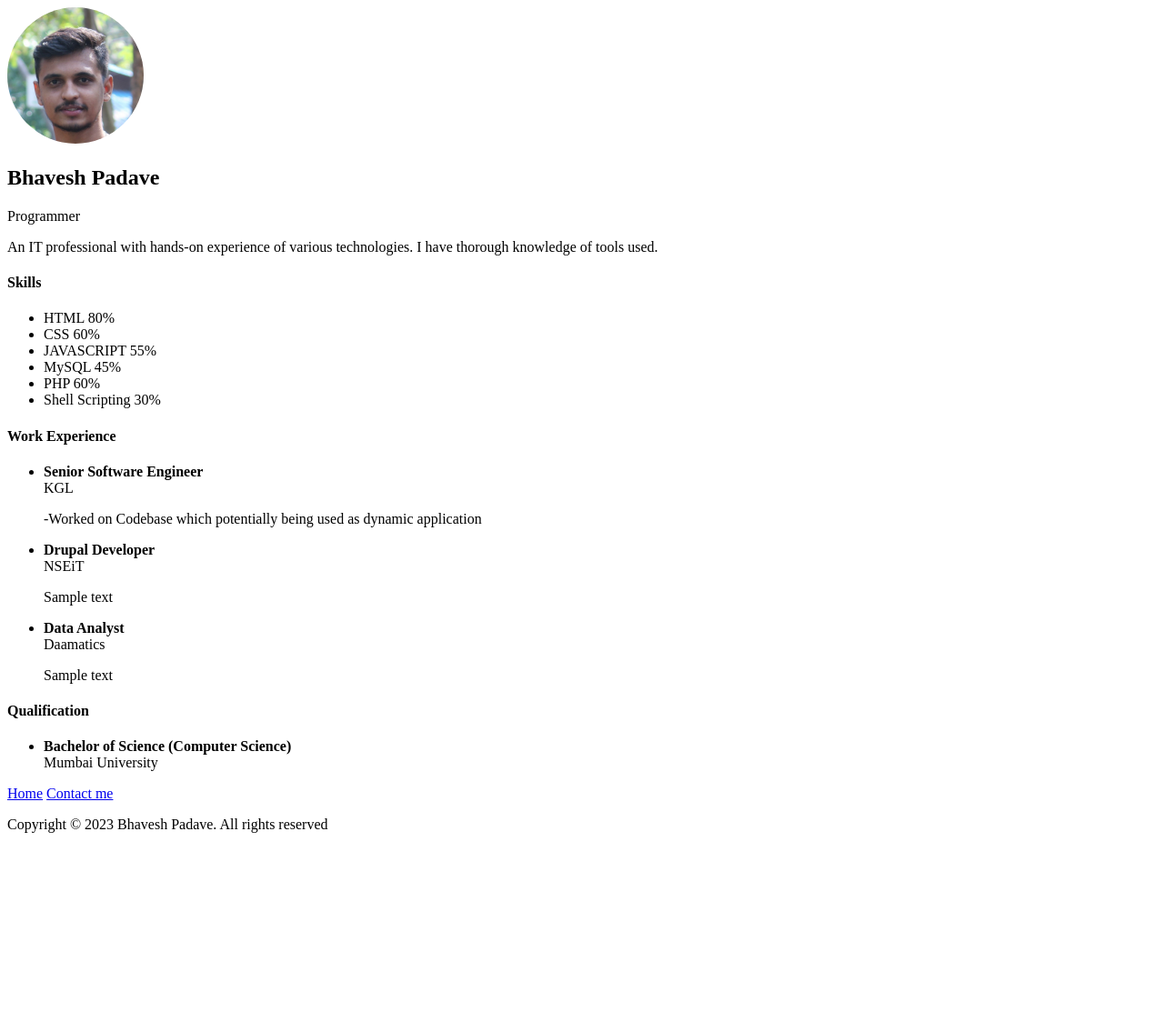
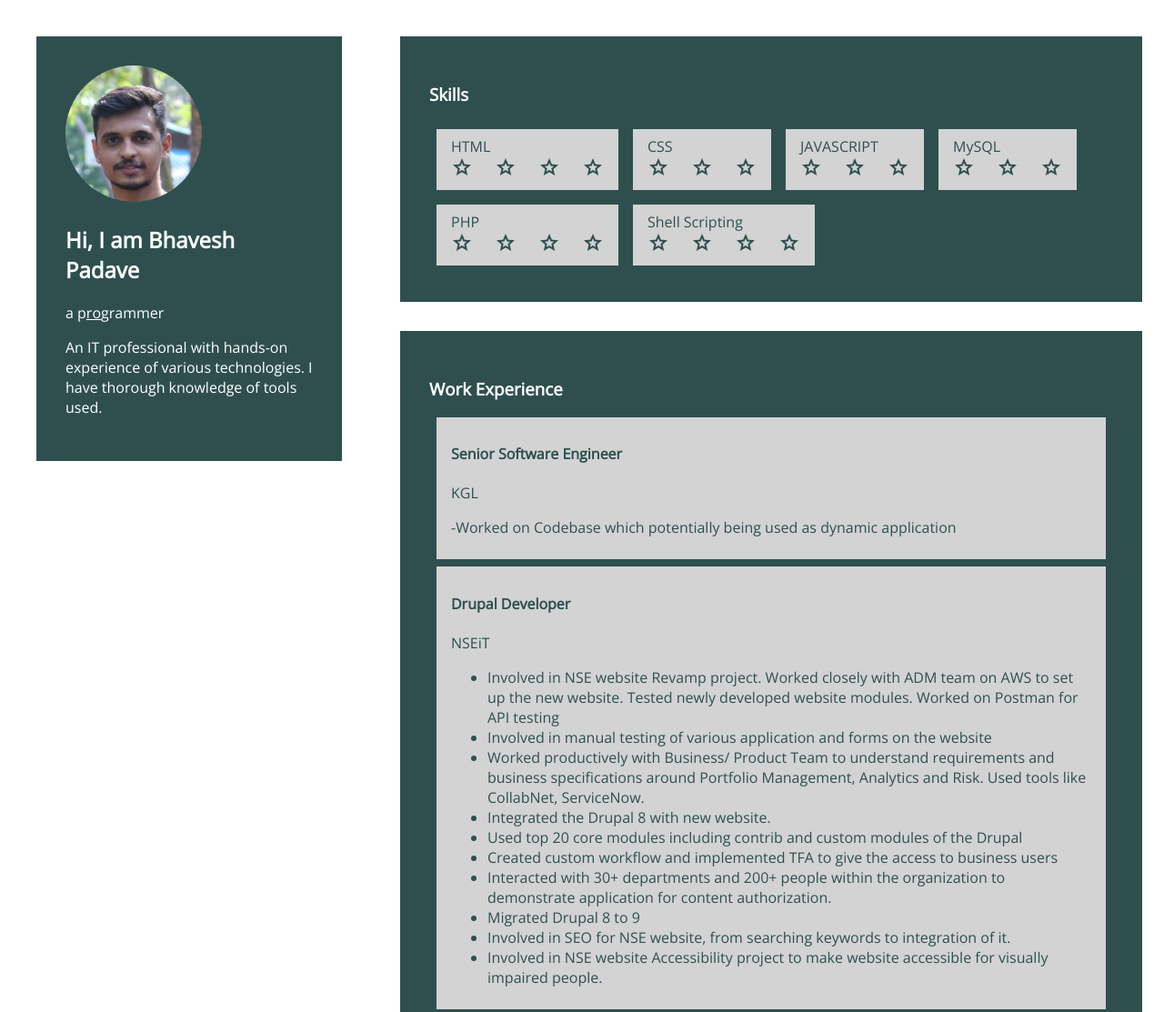
Before and after one commit to bhaveshpadave/bhavesh_resume, a plain HTML site: page index.html in a window 1280 px wide. Shown: the top 1113 px of the page at 91% size. Before the commit the page ends 932 px from the top, so only its background shows below. Drawn offline with nearby package versions, Linux system fonts and the light colour scheme.

Commit message:
Add style.css and modify index and contact page

```diff
--- a/index.html
+++ b/index.html
@@ -1,51 +1,123 @@
 <!DOCTYPE html>
-<head><title>My Resume</title></head>
+<head>
+    <title>My Resume</title>
+    <link rel="stylesheet" href="style.css">
+    <!-- icon link -->
+    <link rel="stylesheet" href="https://fonts.googleapis.com/css2?family=Material+Symbols+Outlined:opsz,wght,FILL,GRAD@20..48,100..700,0..1,-50..200" />
+    <!-- Font link -->
+    <link rel="preconnect" href="https://fonts.googleapis.com">
+    <link rel="preconnect" href="https://fonts.gstatic.com" crossorigin>
+    <link href="https://fonts.googleapis.com/css2?family=Open+Sans&display=swap" rel="stylesheet">
+</head>
 <body>
     <header>
-        <div id="introduction">
+        <div id="introduction" class="introduction">
+            <div class="container">
                 <div class="photo"><img style="border-radius: 50%;" alt="my-photo" src="images/me.jpg" height="150" width="150" ></div>
-            <h2>Bhavesh Padave</h2>
-            <p>Programmer</p>
+                <h2>Hi, I am Bhavesh Padave</h2>
+                <p>a p<u>ro</u>grammer</p>
+                <div id="summary">
+                    <h3 hidden>Summary</h3>
+                    <p>An IT professional with hands-on experience of various technologies. I have thorough knowledge of tools used.</p>
+                </div>
+            </div>
         </div>
     </header>
     <main>
-        <div id="summary">
-            <h4 hidden>Summary</h4>
-            <p>An IT professional with hands-on experience of various technologies. I have thorough knowledge of tools used.</p>
+        <div id="skills" class="container">
+            <h3>Skills</h3>
+            <div class="flex">
+                <div class="flex-card">HTML</br>
+                    <span class="material-symbols-outlined">star  star star star
+                    </span>
                 </div>
-        <div id="skills">
-            <h4>Skills</h4>
+                <div class="flex-card">CSS</br>
+                    <span class="material-symbols-outlined">star  star star
+                    </span>
+                </div>
+                <div class="flex-card">JAVASCRIPT</br>
+                    <span class="material-symbols-outlined">star  star star
+                    </span>
+                </div>
+                <div class="flex-card">MySQL</br>
+                    <span class="material-symbols-outlined">star  star star
+                    </span>
+                </div>
+                <div class="flex-card">PHP</br>
+                    <span class="material-symbols-outlined">star  star star star
+                    </span>
+                </div>
+                <div class="flex-card">Shell Scripting  </br>
+                    <span class="material-symbols-outlined">star  star star star
+                    </span>
+                </div>
+            </div>
+        </div>
+        <div id="work-experience" class="experience">
+            <div class="container">
+                <h3>Work Experience</h3>
+                <div class="card">
+                    <h4>Senior Software Engineer</h4>KGL
+                    <p>-Worked on Codebase which potentially being used as dynamic application</p>
+                </div>
+                <div class="card">
+                    <h4>Drupal Developer</h4>NSEiT
                     <ul>
-                <li>HTML 80%</li>
-                <li>CSS 60%</li>
-                <li>JAVASCRIPT 55%</li>
-                <li>MySQL 45%</li>
-                <li>PHP 60%</li>
-                <li>Shell Scripting 30%</li>
+                        <li>Involved in NSE website Revamp project. Worked closely
+                            with ADM team on AWS to set up the new website. Tested
+                            newly developed website modules. Worked on Postman
+                            for API testing</li>
+                        <li>Involved in manual testing of various application and
+                            forms on the website</li>
+                        <li>Worked productively with Business/ Product Team to
+                            understand requirements and business specifications
+                            around Portfolio Management, Analytics and Risk. Used
+                            tools like CollabNet, ServiceNow.</li>
+                        <li>Integrated the Drupal 8 with new website.</li>
+                        <li>Used top 20 core modules including contrib and custom
+                            modules of the Drupal</li>
+                        <li>Created custom workflow and implemented TFA to give
+                            the access to business users</li>
+                        <li>Interacted with 30+ departments and 200+ people within
+                            the organization to demonstrate application for content
+                            authorization.</li>
+                        <li>Migrated Drupal 8 to 9</li>
+                        <li>Involved in SEO for NSE website, from searching
+                            keywords to integration of it.</li>
+                        <li>Involved in NSE website Accessibility project to make
+                            website accessible for visually impaired people.</li>
                     </ul>
                 </div>
-        <div id="work-experience">
-            <h4>Work Experience</h4>
+                <div class="card">
+                    <h4>Data Analyst</h4>Daamatics
                     <ul>
-                <li><b>Senior Software Engineer</b><br>KGL
-                <p>-Worked on Codebase which potentially being used as dynamic application</p>
-                </li>
-                <li><b>Drupal Developer</b><br>NSEiT
-                <p>Sample text</p></li>
-                <li><b>Data Analyst</b><br>Daamatics
-                <p>Sample text</p></li>
+                        <li>Project: Salesforce (MEA, APAC)
+                            Description: Data analysis, Data filtration as per clients
+                            requirement</li>
+                        <li>Responsibility:
+                            Quickly learned new skills and applied them to daily tasks,
+                            improving efficiency and productivity
+                            Mentored interns and junior engineers to quickly adapt to
+                            the process and get on-boarded on to the project.</li>
+                        <li>Tool: Salesforce</li>
                     </ul>
                 </div>
+            </div>
+        </div>
         <div id="education"></div>
-        <h4>Qualification</h4>
-        <ul>
-            <li><b>Bachelor of Science (Computer Science)</b><br>Mumbai University</li>
-        </ul>
+        <div class="container">
+            <h3>Qualification</h3>
+            <div class="card">
+                <h4>Bachelor of Science (Computer Science)</h4><br>Mumbai University
+            </div>
+        </div>
     </main>
     <footer>
+        <div class="container footer">
             <a href="index.html">Home</a>
         <a href="contact.html">Contact me</a>
         <p>Copyright © 2023 Bhavesh Padave. All rights reserved</p>
+        </div>
     </footer>
 </body>
 </html>
--- /dev/null
+++ b/style.css
@@ -0,0 +1,65 @@
+body{
+    font-family: 'Open Sans', sans-serif;
+    display: grid;
+    grid-template-columns: 400px auto;
+    width: 100%;
+}
+
+a {
+    color: white;
+    text-decoration: none;
+}
+
+a:hover{
+    text-decoration: underline;
+}
+
+.container{
+    margin: 2rem;
+    padding: 2rem;
+    background: darkslategrey;
+    color: white;
+}
+
+.flex{
+    display: flex;
+    flex-wrap: wrap;
+
+}
+
+.flex-card {
+    padding: 0.5rem 1rem 0.5rem 1rem;
+    margin: 0.5rem;
+    background: lightgray;
+    color: darkslategray;
+}
+
+.flex-card > * {
+
+}
+
+.card {
+    padding: 0.5rem 1rem 0.5rem 1rem;
+    margin: 0.5rem;
+    background: lightgray;
+    color: darkslategray;
+}
+
+.introduction{
+    /* padding: 10rem 0 5rem 0; */
+}
+
+.experience{
+
+}
+
+footer{
+    grid-column: span 2;
+    text-align: center;
+}
+
+@media (max-width: 500px) {
+    .grid{
+        grid-template-columns: 50fr;
+    }
+}
```
Also changed, not shown: contact.html (+22 -9 lines). Lines whose indentation alone changed are shown as unchanged.
